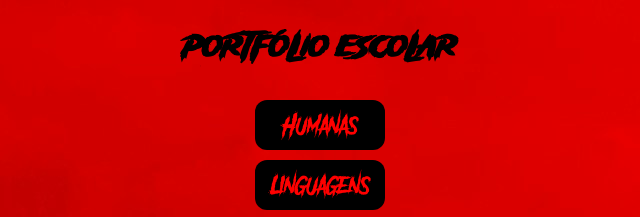
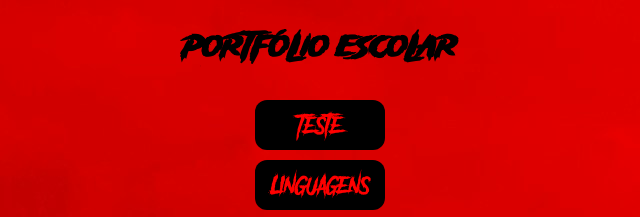
Before and after one commit to KauaPND/Portf-lio, a plain HTML site: page index.html in a window 1280 px wide. Shown: the top 217 px of the page, 320-960 px from the left. Drawn offline with Linux system fonts and the light colour scheme; files whose address does not match are found by name.

Commit message:
Update index.html

```diff
--- a/index.html
+++ b/index.html
@@ -9,7 +9,7 @@
     <h1>Portfólio Escolar</h1>
     <div class="container">
       <div class="btn-social">
-     <a href="./Humanas/hum.html"><button>Humanas</button></a><br>
+     <a href="./Humanas/hum.html"><button>Teste</button></a><br>
      <a href="./Linguagens/lin.html"><button>Linguagens</button></a><br>
      <a href="./Matemática/mat.html"><button>Matematica</button></a><br>
      <a href="./Natureza/nat.html"><button>Natureza</button></a><br>
```
